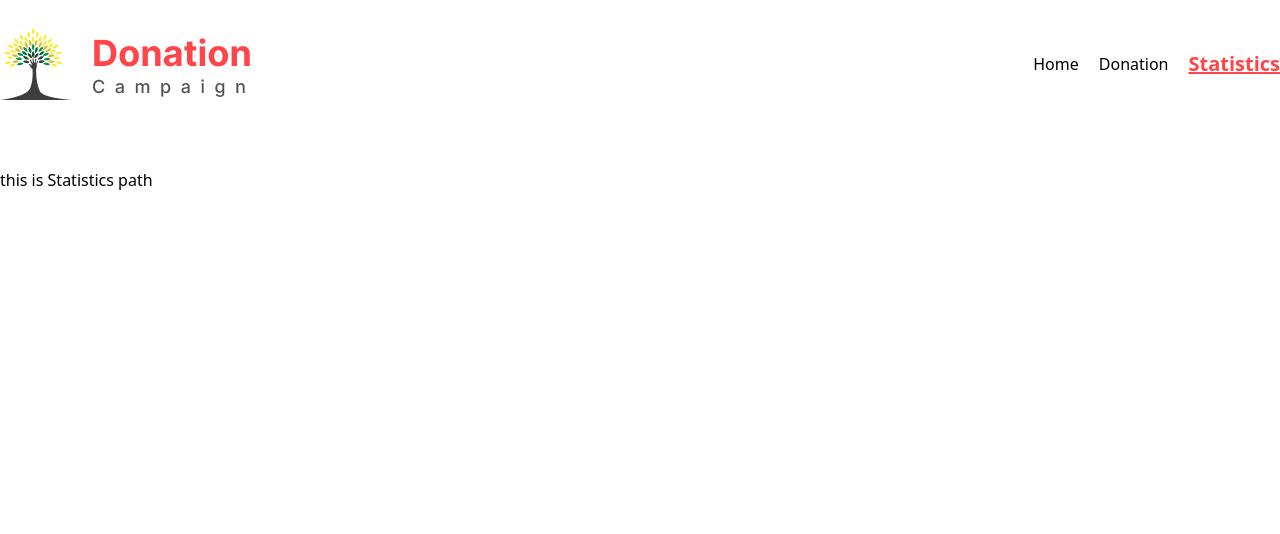
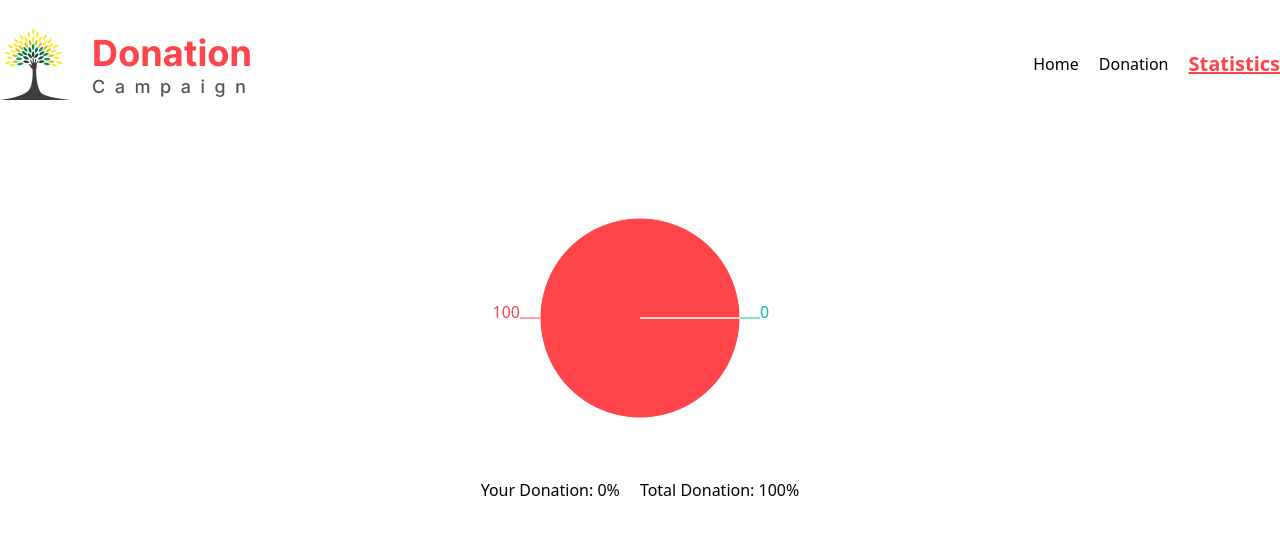
Before and after one commit to amir811537/donatation-camping-react-app, a React (Vite) app: page /statistics in a window 1280 px wide. Shown: the top 534 px of the page. Built offline with nearby package versions, Linux system fonts and the light colour scheme.

Commit message:
pie charts added

```diff
--- a/package.json
+++ b/package.json
@@ -13,6 +13,7 @@
     "react": "^18.2.0",
     "react-dom": "^18.2.0",
     "react-router-dom": "^6.16.0",
+    "recharts": "^2.8.0",
     "sweetalert": "^2.1.2"
   },
   "devDependencies": {
--- a/src/Pages/SigleDonation/SingleDonation.jsx
+++ b/src/Pages/SigleDonation/SingleDonation.jsx
@@ -1,5 +1,5 @@
 import { useEffect, useState } from "react";
-import { json, useLoaderData, useParams } from "react-router-dom";
+import {  useLoaderData, useParams } from "react-router-dom";
 import swal from "sweetalert";
 
 const SingleDonation = () => {
--- a/src/Pages/Statistics/Statistics.jsx
+++ b/src/Pages/Statistics/Statistics.jsx
@@ -1,11 +1,59 @@
 
+import {
+  PieChart,
+  Pie,
+  Cell,
+  ResponsiveContainer,
+  Tooltip,
+  Legend,
+} from "recharts";
 
 const Statistics = () => {
-    return (
-        <div>
-            this is Statistics path
+  const localStorageData = JSON.parse(localStorage.getItem("donations")) || [];
+  const totalDonations = 12;
+
+  const yourDonationPercentage = (
+    (localStorageData.length / totalDonations) *
+    100
+  ).toFixed(0);
+
+  const data = [
+    { name: "Your Donation", value: Number(yourDonationPercentage) },
+    { name: "Total Donation", value: 100 - Number(yourDonationPercentage) },
+  ];
+
+  const colors = ["#00C49F", "#FF444A"];
+
+  return (
+    <div>
+      <ResponsiveContainer width="100%" height={300}>
+        <PieChart>
+          <Pie
+            data={data}
+            cx="50%"
+            cy="50%"
+            outerRadius={100}
+            fill="#8884d8"
+            label={true}
+          >
+            {data.map((entry, index) => (
+              <Cell key={`cell-${index}`} fill={colors[index]} />
+            ))}
+          </Pie>
+          <Tooltip formatter={(value) => `${value}%`} />
+        </PieChart>
+      </ResponsiveContainer>
+      <div style={{ display: "flex", justifyContent: "center" }}>
+        <div style={{ margin: "10px" }}>
+          <p>Your Donation: {yourDonationPercentage}%</p>
         </div>
-    );
+        <div style={{ margin: "10px" }}>
+          <p>Total Donation: {100 - Number(yourDonationPercentage)}%</p>
+        </div>
+      </div>
+      <Legend align="center" verticalAlign="bottom" />
+    </div>
+  );
 };
 
 export default Statistics;
```
Also changed, not shown: 1 other file (tests, documents, lock files or other folders).
